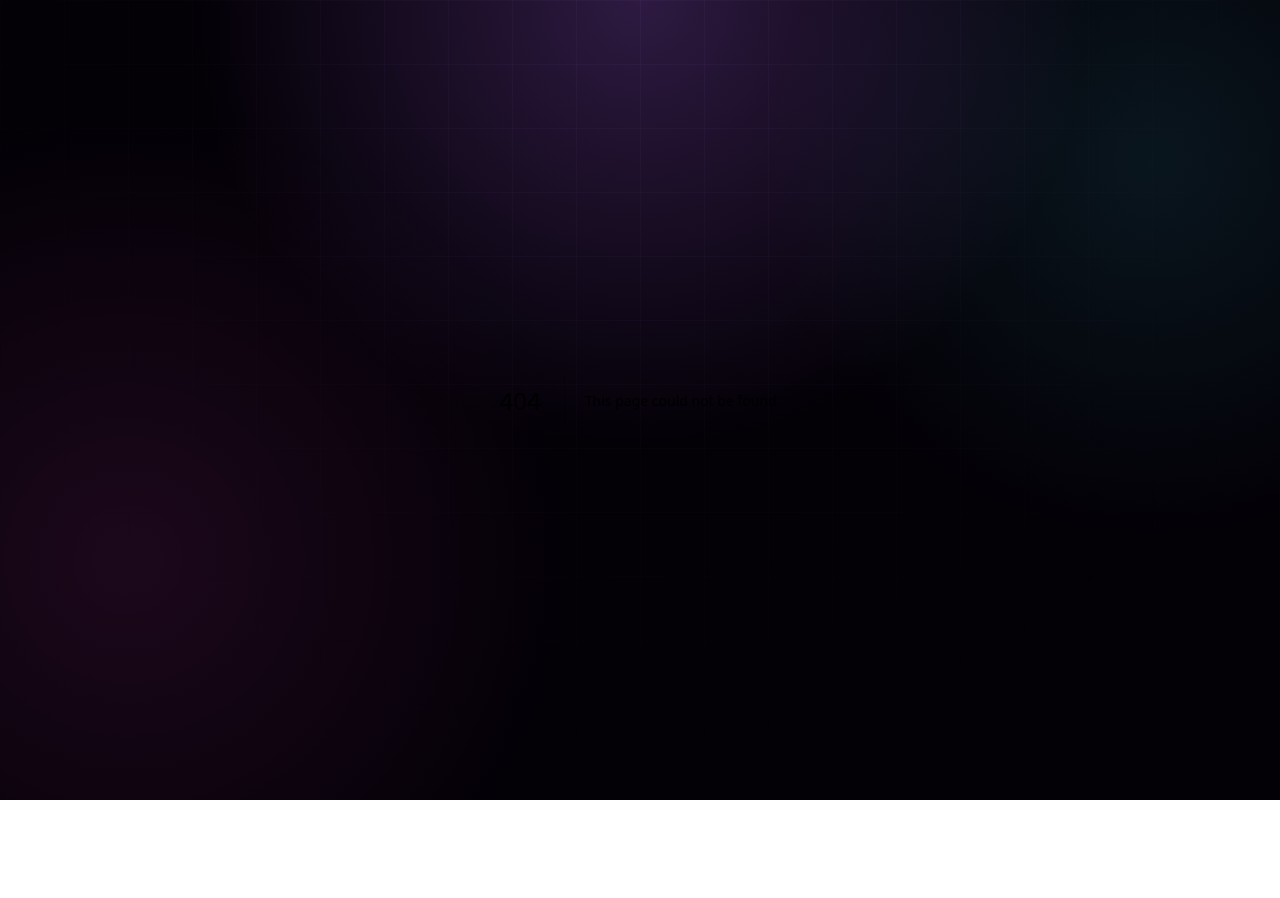
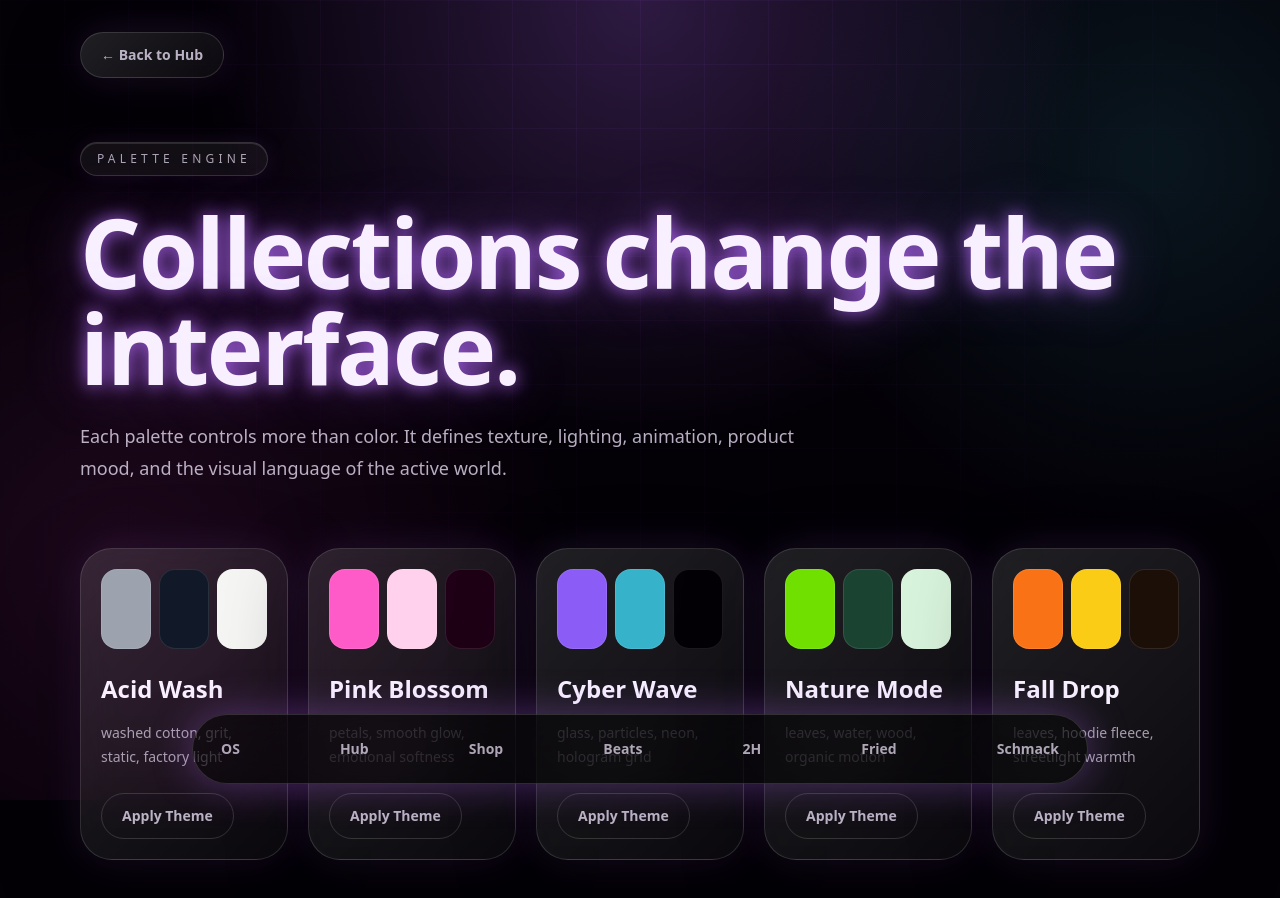
Before and after one commit to thatsmelodic/harmonic-os, a Next.js app: page /palettes in a window 1280 px wide. Before the commit this address had no page. Shown: the top 898 px of the page. Before the commit the page ends 800 px from the top, so only its background shows below. Built offline with nearby package versions, Linux system fonts and the light colour scheme.

Commit message:
Add palette engine page

```diff
--- /dev/null
+++ b/app/palettes/page.tsx
@@ -0,0 +1,38 @@
+import Link from 'next/link';
+import { FrequencyDock } from '@/components/FrequencyDock';
+import { palettes } from '@/data/harmonic-os';
+
+export const metadata = {
+  title: 'Palette Engine | Harmonic OS',
+  description: 'Collection and season palette engine for Harmonic OS.',
+};
+
+export default function PalettesPage() {
+  return (
+    <main className="min-h-screen px-6 py-8 pb-28">
+      <FrequencyDock />
+      <div className="harmonic-container">
+        <Link href="/hub" className="inline-flex rounded-full border border-white/15 px-5 py-3 text-sm font-bold text-purple-100/75 glass-panel">← Back to Hub</Link>
+
+        <section className="py-16">
+          <p className="w-fit rounded-full os-badge px-4 py-2 text-xs uppercase tracking-[0.35em] text-purple-100/70">Palette Engine</p>
+          <h1 className="mt-7 text-5xl font-black leading-[.92] tracking-tight neon-text md:text-8xl">Collections change the interface.</h1>
+          <p className="mt-6 max-w-3xl text-lg leading-8 text-purple-100/75">Each palette controls more than color. It defines texture, lighting, animation, product mood, and the visual language of the active world.</p>
+        </section>
+
+        <section className="grid gap-5 md:grid-cols-5">
+          {palettes.map((palette) => (
+            <article key={palette.name} className="glass-panel rounded-[2rem] p-5">
+              <div className="mb-6 grid grid-cols-3 gap-2">
+                {palette.colors.map((color) => <span key={color} className="h-20 rounded-2xl border border-white/10" style={{ backgroundColor: color }} />)}
+              </div>
+              <h2 className="text-2xl font-black">{palette.name}</h2>
+              <p className="mt-4 text-sm leading-6 text-purple-100/65">{palette.texture}</p>
+              <button className="mt-6 rounded-full border border-white/15 px-5 py-3 text-sm font-black text-purple-100/75">Apply Theme</button>
+            </article>
+          ))}
+        </section>
+      </div>
+    </main>
+  );
+}
```
